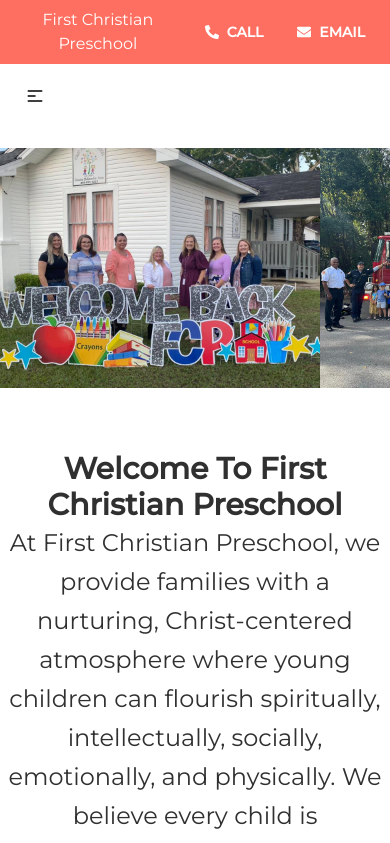
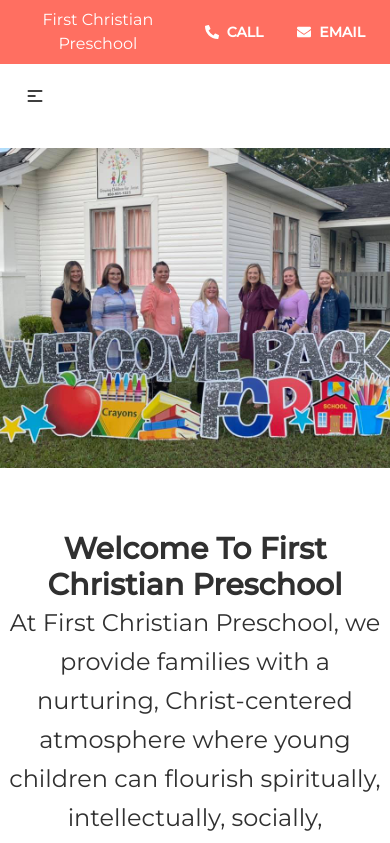
Before and after one commit to adam-brannon09/first-christian-preschool, a React (Create React App) app: page / in a window 390 px wide. Shown: the top 843 px of the page. Built offline with nearby package versions, Linux system fonts and the light colour scheme; a web font is replaced by a local one.

Commit message:
carousel sizing

```diff
--- a/src/index.css
+++ b/src/index.css
@@ -19,7 +19,8 @@
 
 @media (max-width: 640px) {
 	.carousel {
-		height: 15rem;
+		height: 20rem;
+		width: fit-content;
 	}
 	.paragraph-mobile {
 		width: 100%;
```
